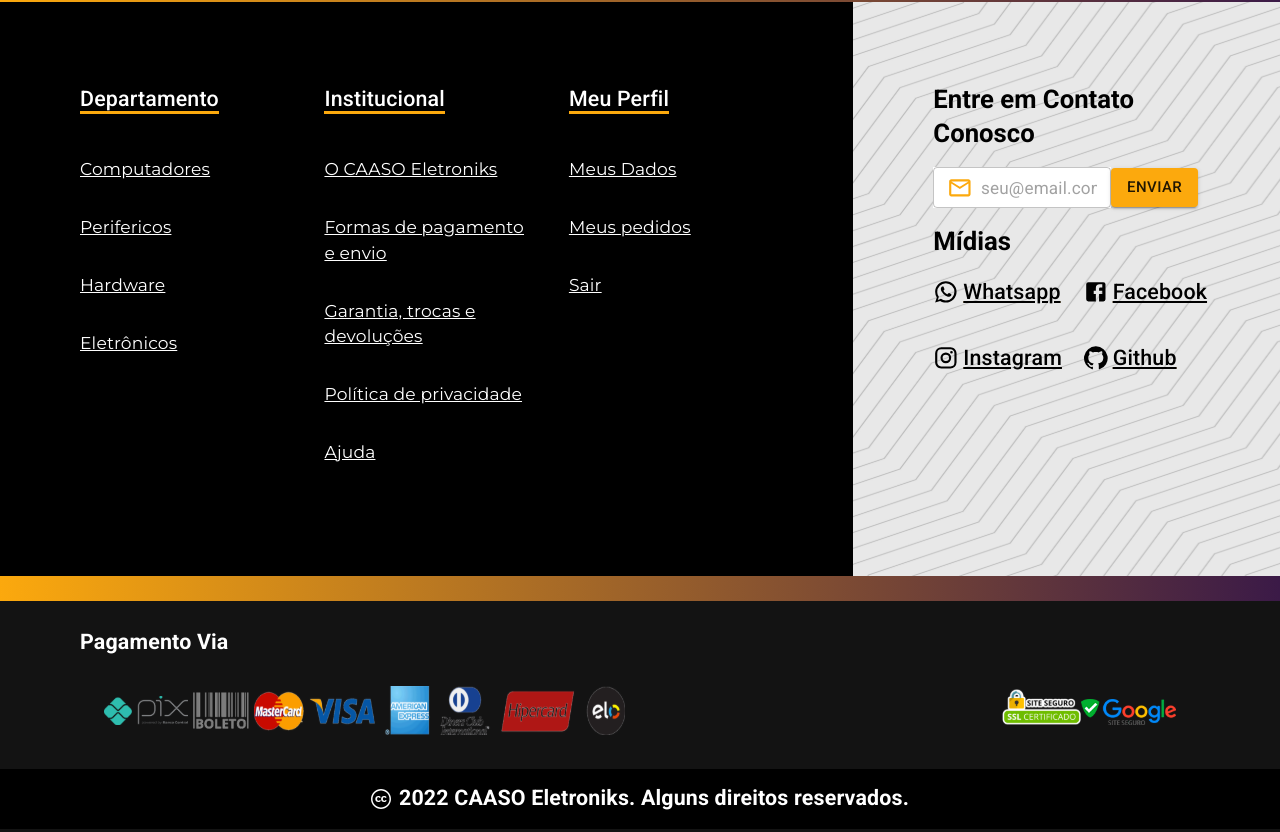
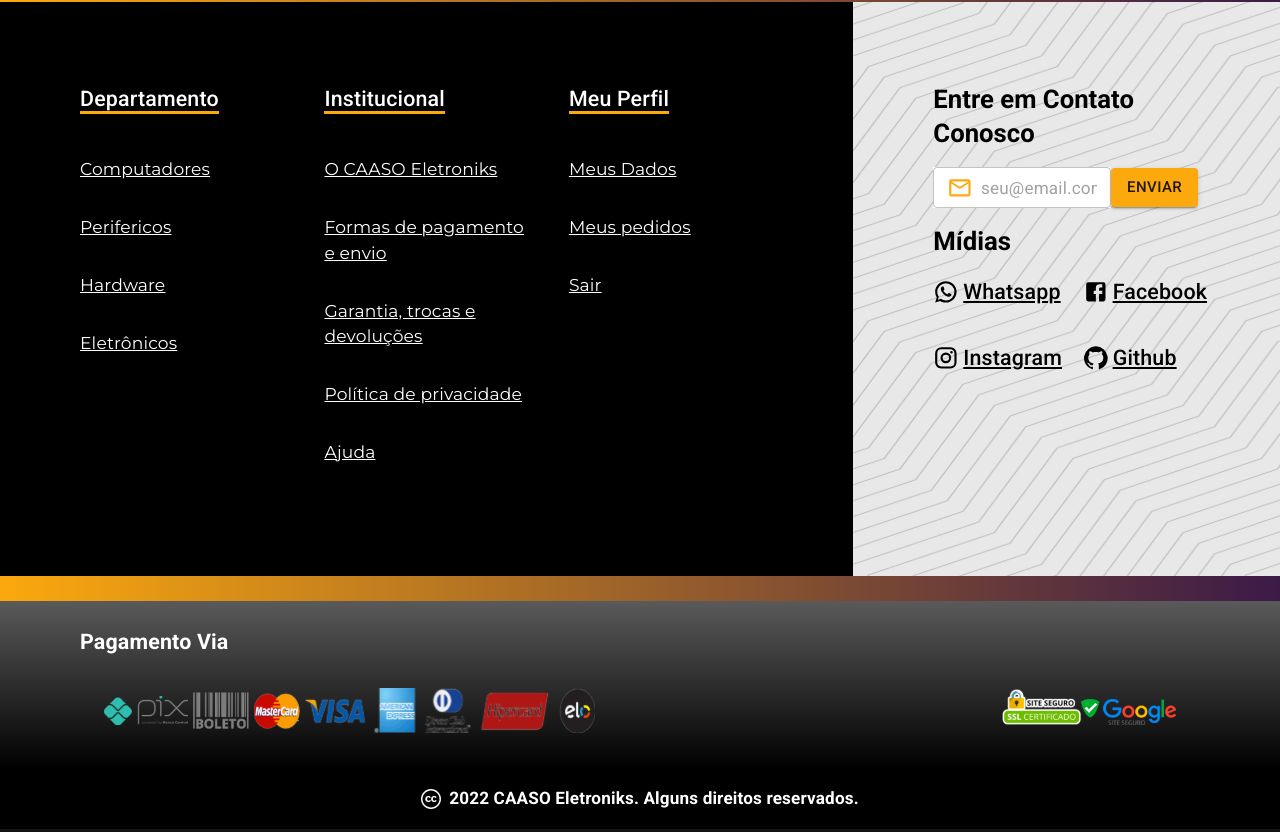
Before and after one commit to Ryrden/SCC-0560-Caaso-Eletroniks, a React (Vite) app: page /checkout in a window 1280 px wide. Shown: the part 1187-2019 px from the top of the page. Built offline with nearby package versions, Linux system fonts and the light colour scheme.

Commit message:
agora o footer é degradê

```diff
--- a/src/components/Footer/Footer.tsx
+++ b/src/components/Footer/Footer.tsx
@@ -253,7 +253,8 @@ export default function Footer() {
                 }} />
             <Container sx={{
                 minWidth: "100%",
-                backgroundColor: "#131313", //Preto não completamente preto
+                //degrade do cinza para preto
+                background: "linear-gradient(180deg, rgba(90,90,90,1) 0%, rgba(45,45,45,1) 50%, rgba(0,0,0,1) 100%)",
                 color: "white",
                 padding: 3,
                 boxSizing: "border-box",
@@ -274,23 +275,23 @@ export default function Footer() {
                         display: "flex",
                         flexDirection: { xs: "column", md: "row" },
                         justifyContent: { xs: "center", md: "flex-start" },
-                        marginBottom: { xs: 4, md: 0 }
+                        marginBottom: { xs: 4, md: 0 },
                     }}>
                         <Box display="flex" justifyContent="center">
                             <Box display="flex" alignItems="center">
-                                <img src={pix} alt="" />
+                                <img src={pix} alt="Logo do método de pagamento Pix" />
                             </Box>
                             <Box display="flex" alignItems="center">
-                                <img src={boleto} alt="" />
+                                <img src={boleto} alt="Logo do método de pagamento Boleto" />
                             </Box>
                         </Box>
                         <Box display="flex" alignItems="center">
-                            <img src={cartoes} alt="" />
+                            <img src={cartoes} height="45em" alt="Logo das marcas de cartão: MasterCard, Visa, American Express, Elo,Hipercard e Dinners Club Internacional" />
                         </Box>
                     </Box>
                     <Box>
-                        <img src={siteSeguro} alt="" />
-                        <img src={googleSiteSeguro} alt="" />
+                        <img src={siteSeguro} alt="Logo Site Seguro, Possui Site Seguro SSL" />
+                        <img src={googleSiteSeguro} alt="Logo Google Site Seguro" />
                     </Box>
                 </Container>
             </Container>
@@ -301,15 +302,16 @@ export default function Footer() {
                     display: "flex",
                     justifyContent: "center",
                     alignItems: "center",
-                    background: "black"
+                    background: "rgba(0,0,0,1)"
                 }} >
-                <Box sx={{
-                    display: "flex",
-                    alignItems: "center",
-                    justifyContent: "center",
-                }}>
-                    <img src={cc} height="20px" alt="" />
-                    <Typography textAlign="center" variant="h6" fontWeight="bold" color="white" my={2} ml={1}>
+                <Box
+                    sx={{
+                        display: "flex",
+                        alignItems: "center",
+                        justifyContent: "center",
+                    }}>
+                    <img src={cc} height="20px" alt="Licença Creative Commons, Todo o site é de uso livre desde que citado a fonte" />
+                    <Typography textAlign="center" variant="body1" fontWeight="bold" color="white" bgcolor="black" ml={1}>
                         2022 CAASO Eletroniks. Alguns direitos reservados.
                     </Typography>
                 </Box>
```
